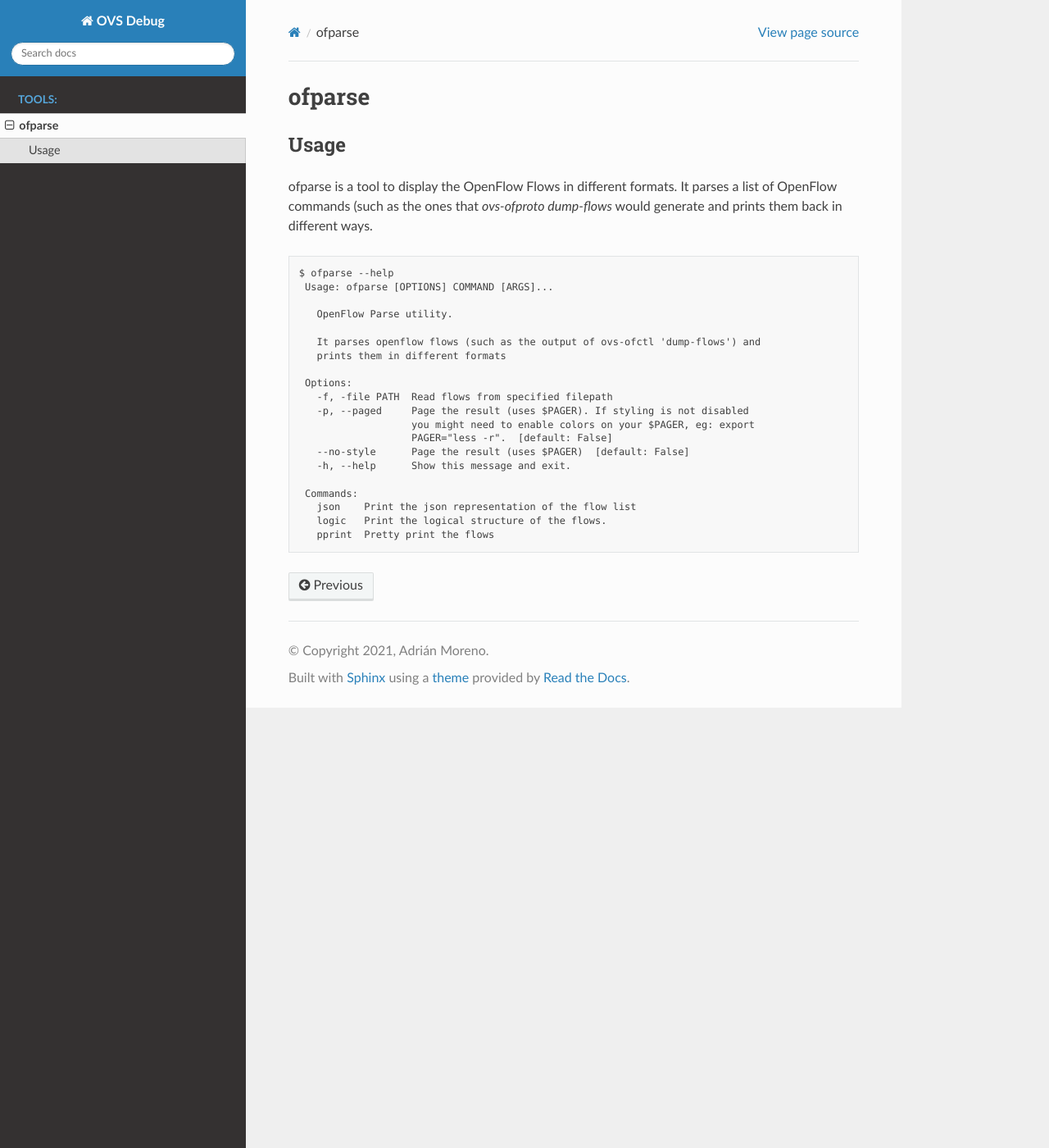
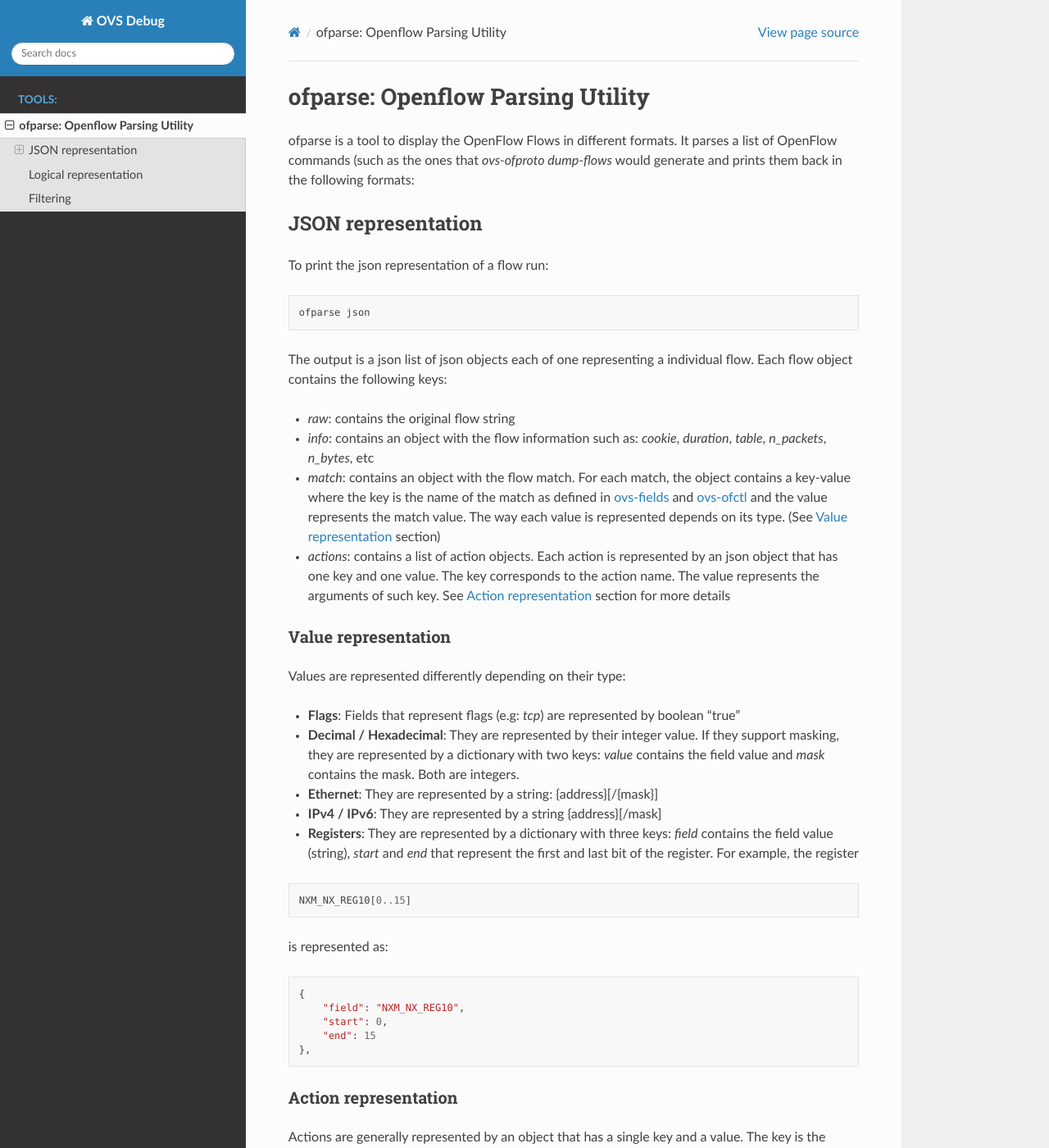
Before and after one commit to amorenoz/ovs-dbg, a Sphinx documentation site: the page built from docs/source/ofparse.rst, in a window 1280 px wide and 1400 px high. Shown: the whole window at 82% size. Built offline with Sphinx 7.4.7 and the Read the Docs theme 2.0.0, drawn with Linux system fonts in a browser that asks for light colours; pages that are not in the unit, such as notebooks, are missing from menus; some of the changed text lies outside the part shown.

Commit message:
ofparse: add documentation
Signed-off-by: Adrian Moreno <amorenoz@redhat.com>

```diff
--- a/docs/source/ofparse.rst
+++ b/docs/source/ofparse.rst
@@ -1,31 +1,166 @@
-ofparse
-=======
-
-Usage
-*****
+=================================
+ofparse: Openflow Parsing Utility
+=================================
 
 ofparse is a tool to display the OpenFlow Flows in different formats.
 It parses a list of OpenFlow commands (such as the ones that `ovs-ofproto dump-flows`
-would generate and prints them back in different ways.
+would generate and prints them back in the following formats:
+
+
+-------------------
+JSON representation
+-------------------
+
+To print the json representation of a flow run:
+
 ::
 
-	$ ofparse --help
-	 Usage: ofparse [OPTIONS] COMMAND [ARGS]...
+    ofparse json
 
-	   OpenFlow Parse utility.
 
-	   It parses openflow flows (such as the output of ovs-ofctl 'dump-flows') and
-	   prints them in different formats
+The output is a json list of json objects each of one representing a individual flow. Each flow object contains the following keys:
 
-	 Options:
-	   -f, -file PATH  Read flows from specified filepath
-	   -p, --paged     Page the result (uses $PAGER). If styling is not disabled
-	                   you might need to enable colors on your $PAGER, eg: export
-	                   PAGER="less -r".  [default: False]
-	   --no-style      Page the result (uses $PAGER)  [default: False]
-	   -h, --help      Show this message and exit.
+- *raw*: contains the original flow string
+- *info*: contains an object with the flow information such as: *cookie*, *duration*, *table*, *n_packets*, *n_bytes*, etc
+- *match*: contains an object with the flow match. For each match, the object contains a key-value where the key is the name of the match as defined in ovs-fields_ and ovs-ofctl_ and the value represents the match value. The way each value is represented depends on its type. (See `Value representation`_ section)
+- *actions*: contains a list of action objects. Each action is represented by an json object that has one key and one value. The key corresponds to the action name. The value represents the arguments of such key. See `Action representation`_ section for more details
 
-	 Commands:
-	   json    Print the json representation of the flow list
-	   logic   Print the logical structure of the flows.
-	   pprint  Pretty print the flows
+
+Value representation
+********************
+
+Values are represented differently depending on their type:
+
+* **Flags**: Fields that represent flags (e.g: `tcp`) are represented by boolean "true"
+* **Decimal / Hexadecimal**: They are represented by their integer value. If they support masking, they are represented by a dictionary with two keys: *value* contains the field value and *mask* contains the mask. Both are integers.
+* **Ethernet**: They are represented by a string: {address}[/{mask}]
+* **IPv4 / IPv6**: They are represented by a string {address}[/mask]
+* **Registers**: They are represented by a dictionary with three keys: *field* contains the field value (string), *start* and *end* that represent the first and last bit of the register. For example, the register
+
+::
+
+    NXM_NX_REG10[0..15]
+
+is represented as:
+
+::
+
+    {
+        "field": "NXM_NX_REG10",
+        "start": 0,
+        "end": 15
+    },
+
+
+
+Action representation
+*********************
+
+Actions are generally represented by an object that has a single key and a value.
+The key is the action name as defined ovs-actions_.
+
+
+The value of actions that have no arguments (such as 'drop') is (boolean) "true".
+
+The value of actions that have a list of arguments (e.g: *resubmit([port],[table],[ct])*) is an object
+that has the name of the argument as key. The argument names for each action is defined in ovs-actions_. For example, the action:
+
+::
+
+    resubmit(,10)
+
+is represented as:
+
+::
+
+        {
+            "redirect": {
+                "port": "",
+                "table": 10
+            }
+        }
+
+
+The value of actions that have a key-word list as arguments (e.g: *ct([argument])*) is an object whose keys correspond to the keys defined in ovs-actions_. The way values are represented depends on the type of the argument ( see `Value representation`_ ). For example, the action:
+
+::
+
+    ct(table=14,zone=NXM_NX_REG12[0..15],nat)
+
+is represented as:
+
+::
+
+            {
+                "ct": {
+                    "table": 14,
+                    "zone": {
+                        "field": "NXM_NX_REG12",
+                        "start": 0,
+                        "end": 15
+                    },
+                    "nat": true
+                }
+            }
+
+
+----------------------
+Logical representation
+----------------------
+
+To print the logical representation of a flow run:
+
+::
+
+    ofparse logic
+
+(run `ofparse --help` for more details)
+
+
+When printing a logical representation of a flow list, flows are grouped into *logical flows* that:
+
+- have the same *cookie* and *priority*
+- match on the same fields (regardless of the match value)
+- execute the same actions (regardless of the actions' arguments)
+
+
+---------
+Filtering
+---------
+
+`ofparse` support filtering the flows that get printed (regardless of the selected format).
+
+The filtering syntax is defined as follows
+
+::
+
+    [! | not ] KEY[OPERATOR VALUE] [ && | and | || | or] ...
+
+Where:
+
+- **KEY** is a flow match or action key. Action parameters can be used by specifying the key as {ACTION_NAME}.{ARGUMENT} (e.g: `output.port`). Likewise, keys within fields that are represented by objects can be used as {FIELD_NAME}.{SUB_KEY} (e.g: masked fields such as *metadata* can be accessed as `metadata.value`)
+- **OPERATOR** is one of the following
+   - **"="** checks for equality
+   - **"<"** numerical 'less than'
+   - **">"** numerical 'greater than'
+   - **"~="** mask matching (valid for fields such as IPv4, IPv6 and Ethernet)
+- **VALUE**: The value to be compared against
+- **&& | and**: combines the filters applying logical AND
+- **|| | or**: combines the filters applying logical OR
+- **! | not**: applies the logical NOT to the filter
+
+For fields or actions that are flags (e.g: *tcp* or *drop*), the OPERATOR and VALUE can be omitted
+
+Examples:
+
+::
+
+    n_bytes>0 and drop
+    nw_src~=192.168.1.1 or arp.tsa=192.168.1.1
+    ! tcp && output.port=2
+
+
+
+.. _ovs-actions: http://www.openvswitch.org/support/dist-docs/ovs-actions.7.html
+.. _ovs-fields: http://www.openvswitch.org/support/dist-docs/ovs-fields.7.html
+.. _ovs-ofctl: http://www.openvswitch.org/support/dist-docs/ovs-ofctl.8.txt
```
Also changed, not shown: 1 other file.
